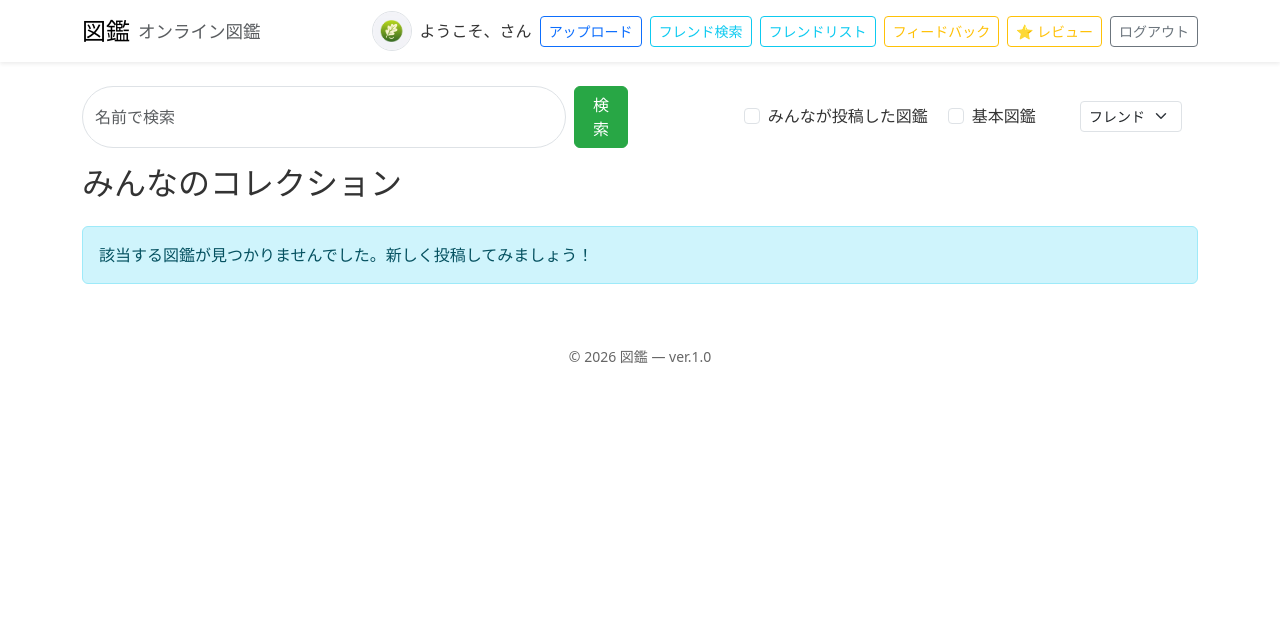
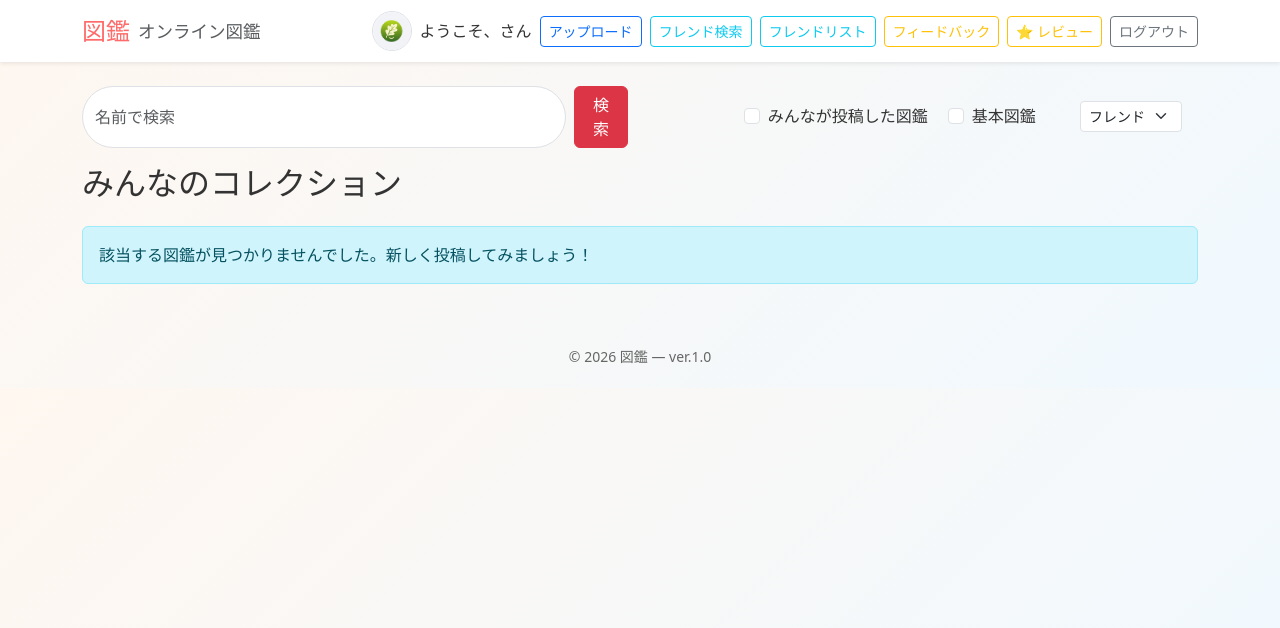
Before and after one commit to yuto113/PictorialBookApp, a Flask app: template templates/user.html in a window 1280 px wide. Shown: the top 628 px of the page. Run offline with Flask 3, Linux system fonts and the light colour scheme; the template is opened without the code that fills it, so the values that code supplies are empty; parts of the project's set-up code (start-up, migrations or seed data) failed here and were passed over.

Commit message:
fix: use body class for theme instead of CSS jinja

```diff
--- a/templates/user.html
+++ b/templates/user.html
@@ -12,48 +12,37 @@
     <script src="https://cdnjs.cloudflare.com/ajax/libs/lightbox2/2.11.4/js/lightbox.min.js" defer
         type="text/javascript"></script>
     <style>
-        body {
-            background: {
-                    {
-                    'linear-gradient(135deg, #f0fff4 0%, #e8f5e9 100%)' if is_school_user else 'linear-gradient(135deg, #fff7f0 0%, #f0f9ff 100%)'
-                }
-            }
-
-            ;
+        body.pink-theme {
+            background: linear-gradient(135deg, #fff7f0 0%, #f0f9ff 100%);
             color: #333;
         }
 
-        .brand-color {
-            color: {
-                    {
-                    '#28a745' if is_school_user else '#ff6b6b'
-                }
-            }
-
-            ;
+        body.green-theme {
+            background: linear-gradient(135deg, #f0fff4 0%, #e8f5e9 100%);
+            color: #333;
         }
 
-            {
-            % if is_school_user %
+        .pink-theme .brand-color {
+            color: #ff6b6b;
         }
 
-        .btn-danger {
+        .green-theme .brand-color {
+            color: #28a745;
+        }
+
+        .green-theme .btn-danger {
             background-color: #28a745 !important;
             border-color: #28a745 !important;
         }
 
-        .btn-outline-danger {
+        .green-theme .btn-outline-danger {
             color: #28a745 !important;
             border-color: #28a745 !important;
         }
 
-        .btn-outline-danger:hover {
+        .green-theme .btn-outline-danger:hover {
             background-color: #28a745 !important;
             color: white !important;
-        }
-
-            {
-            % endif %
         }
 
         .card-tilt {
@@ -76,7 +65,7 @@
     </style>
 </head>
 
-<body>
+<body class="{{ 'green-theme' if is_school_user else 'pink-theme' }}">
     <nav class="navbar navbar-expand-lg navbar-light bg-white shadow-sm">
         <div class="container">
             <a class="navbar-brand d-flex align-items-center" href="#">
@@ -208,8 +197,7 @@
             {% set is_passed = deadline_naive < now_dt %} {% set is_closed=assignment.is_closed==1 %} {% set
                 days_left=(deadline_naive - now_dt).days %} <div class="col">
                 <div class="card shadow-sm border-0 h-100"
-                    style="border-radius:1rem;
-                    border-left: 4px solid {% if is_closed or is_passed %}#6c757d{% elif days_left <= 1 %}#dc3545{% else %}#28a745{% endif %} !important;">
+                    style="border-radius:1rem; border-left: 4px solid {% if is_closed or is_passed %}#6c757d{% elif days_left <= 1 %}#dc3545{% else %}#28a745{% endif %} !important;">
                     <div class="card-body p-3">
                         <div class="d-flex justify-content-between align-items-start">
                             <h6 class="fw-bold mb-1">📝 {{ assignment.title }}</h6>
```
